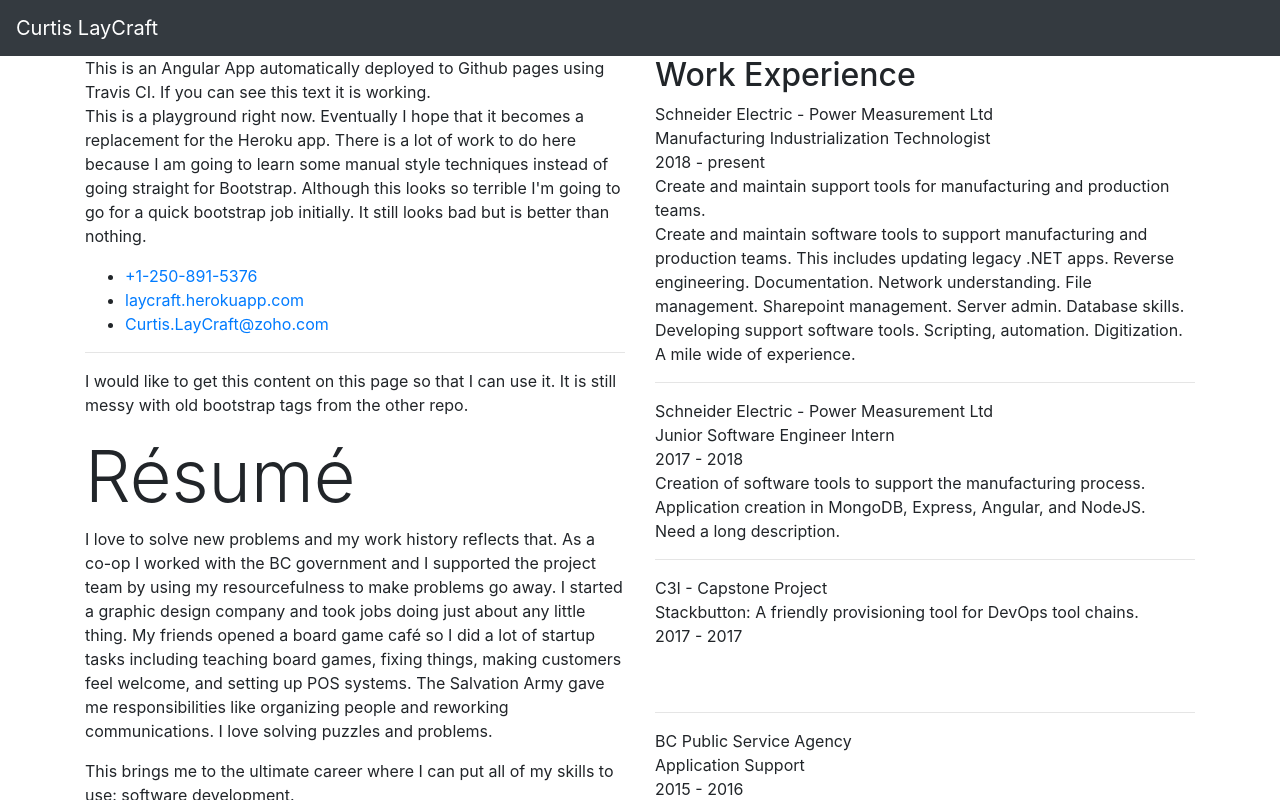
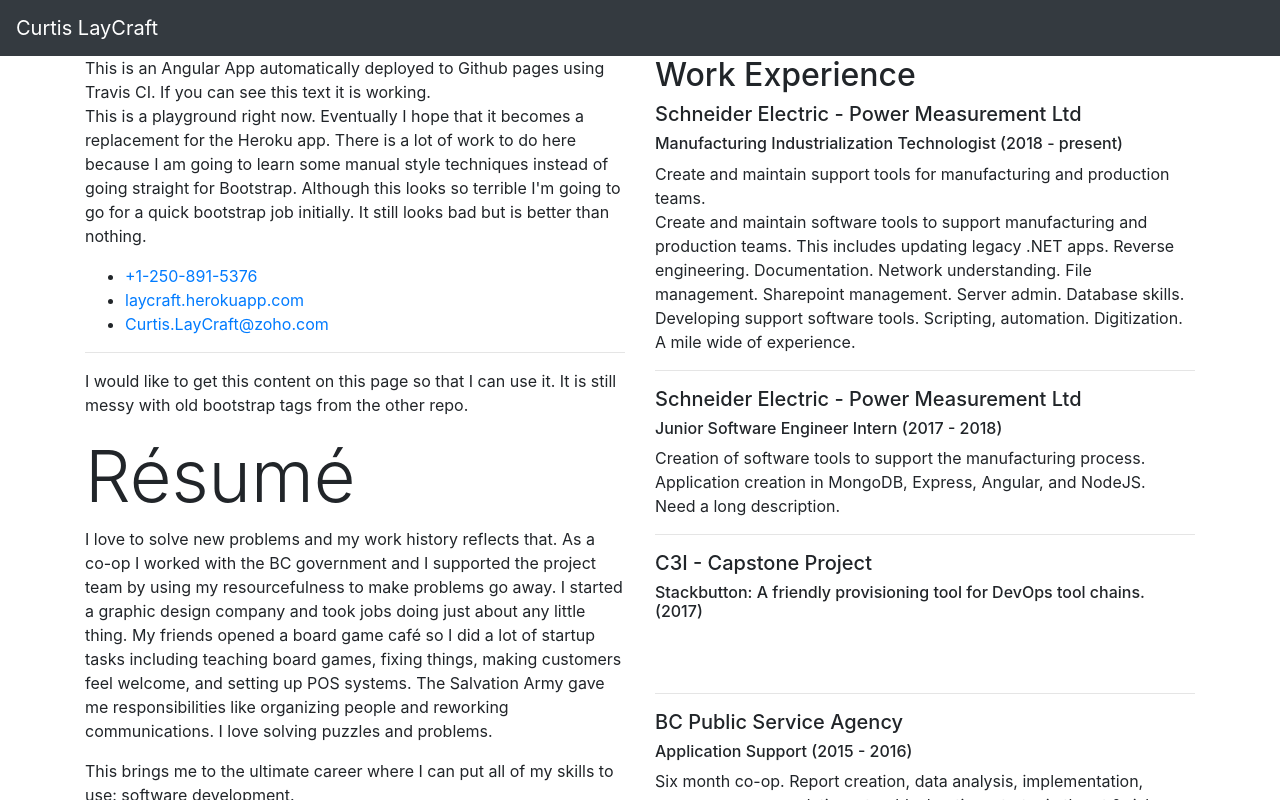
Before and after one commit to LayCraft/portfolio, an Angular app: page / in a window 1280 px wide. Shown: the top 800 px of the page. Built offline with nearby package versions, Linux system fonts and the light colour scheme.

Commit message:
Minor tidy and remove duplicate durations

```diff
--- a/src/app/job-list/job-list.component.html
+++ b/src/app/job-list/job-list.component.html
@@ -1,8 +1,7 @@
 <h2>Work Experience</h2>
 <span *ngFor="let job of JOBS">
-  {{job.companyName}}<br>
-  {{job.positionName}}<br>
-  {{job.startDate}} - {{job.endDate}}<br>
+  <h5>{{job.companyName}}</h5>
+  <h6>{{job.positionName}} ({{job.startDate}}<span *ngIf="job.endDate != job.startDate"> - {{job.endDate}}</span>)</h6>
   {{job.shortDescription}}<br>
   {{job.longDescription}}<br>
   <hr>
```
